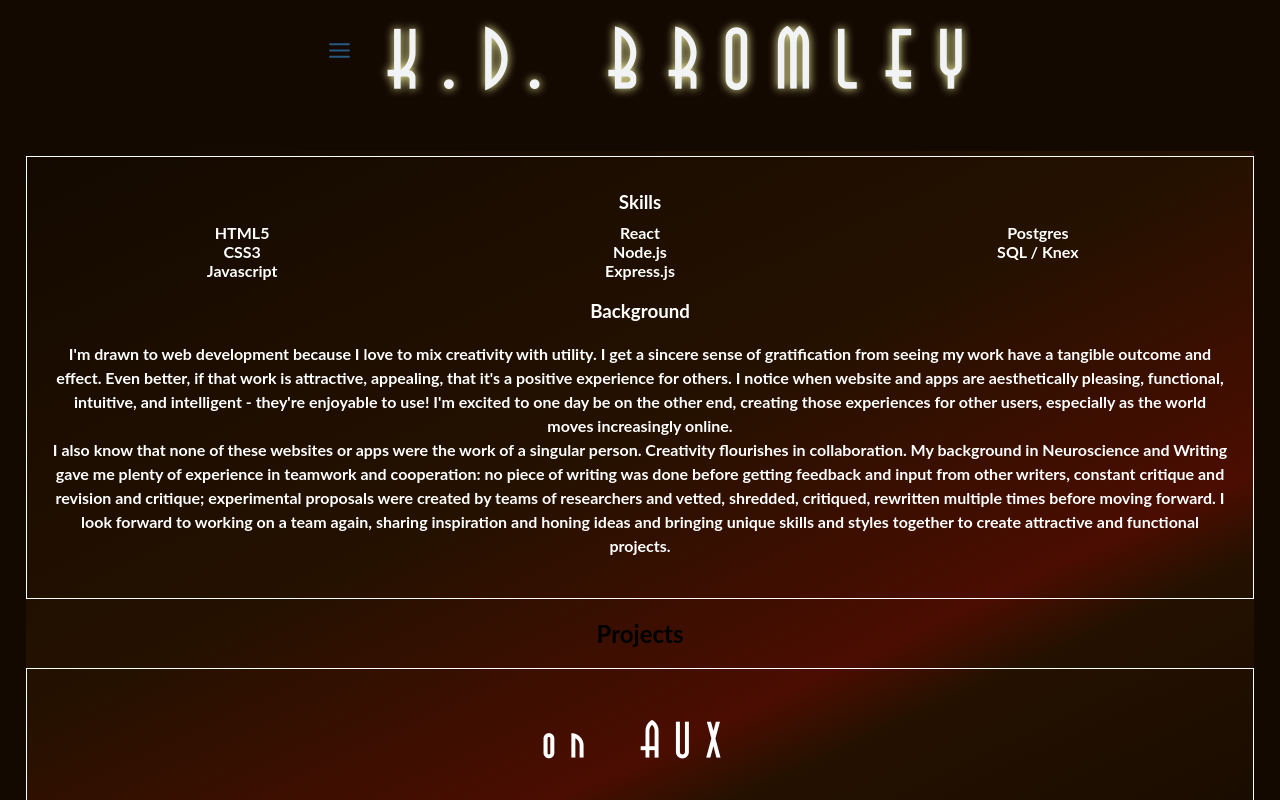
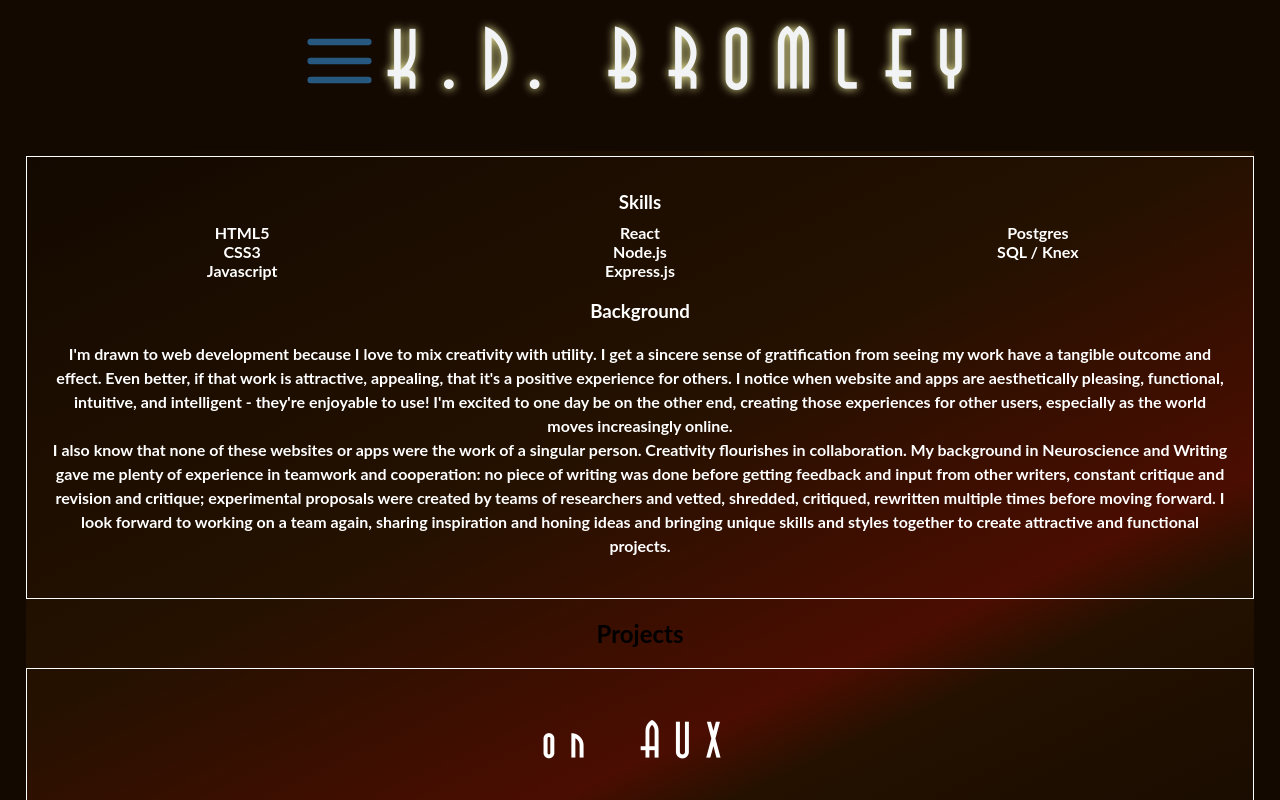
Before and after one commit to kdbromley/portfolio, a React (Create React App) app: page / in a window 1280 px wide. Shown: the top 800 px of the page. Built offline with nearby package versions, Linux system fonts and the light colour scheme.

Commit message:
menu button functional, direct import button img to App (needs styling)

```diff
--- a/src/App.js
+++ b/src/App.js
@@ -1,12 +1,12 @@
 import { Component, Link } from 'react';
 import { Route } from 'react-router';
+import menuIcon from './icons/menu.svg';
 import Navbar from './Navbar/Navbar';
 import About from './About/About';
 import Contact from './Contact/Contact';
 import Project from './Project/Project';
 import { STORE } from './projects-store';
 import './App.css';
-import Button from './Button/Button';
 
 export default class App extends Component {
   state = {
@@ -36,6 +36,10 @@ export default class App extends Component {
       page.style.paddingTop = 5 + 'px'
     }
   };
+
+  handleMenuClick = () => {
+    this.setState({isNavbarVis: !this.state.isNavbarVis})
+  }
 
   renderRoutes() {
     return(
@@ -71,7 +75,10 @@ export default class App extends Component {
             <h1 className={`header__title`} id='title'>
               K.D.<span> </span>BROMLEY
             </h1>
-            <Button aria-label='Open navbar menu' label='menu' class='menu' />
+            <button className='menu-button' aria-label='Open navbar menu'
+             onClick={this.handleMenuClick}>
+              <img src={menuIcon} alt='Navbar Menu Icon' />
+            </button>
           </div>
          { this.state.isNavbarVis &&
            <Navbar aria='true' classes='' /> }
--- a/src/Button/Button.js
+++ b/src/Button/Button.js
@@ -1,7 +1,6 @@
 import linkIcon from '../icons/external-link.svg';
 import githubIcon from '../icons/github.svg';
 import descIcon from '../icons/book-open.svg';
-import menuIcon from '../icons/menu.svg';
 import { Link } from 'react-router-dom';
 import './Button.css';
 
@@ -11,7 +10,6 @@ export default function Button(props) {
            case 'website': return <img src={linkIcon} alt='Website Link Icon' />;
            case 'github': return <img src={githubIcon} alt='Github Link Icon' />;
            case 'desc': return <img src={descIcon} alt='Description Link Icon' />;
-           case 'menu': return <img src={menuIcon} alt='Navbar Menu Icon' />
            default: return `${props.label}`;
          }
        }
--- a/src/Navbar/Navbar.css
+++ b/src/Navbar/Navbar.css
@@ -2,9 +2,8 @@ nav  {
     font-family: 'Montserrat', 'Lato', Tahoma, Verdana, sans-serif;
     font-weight: 300;
     letter-spacing: 1.5px;
-    font-size: 30px;
+    font-size: 20px;
     color: white;
-    margin-bottom: 20px;
 }
 
 .Navbar__links {
```
